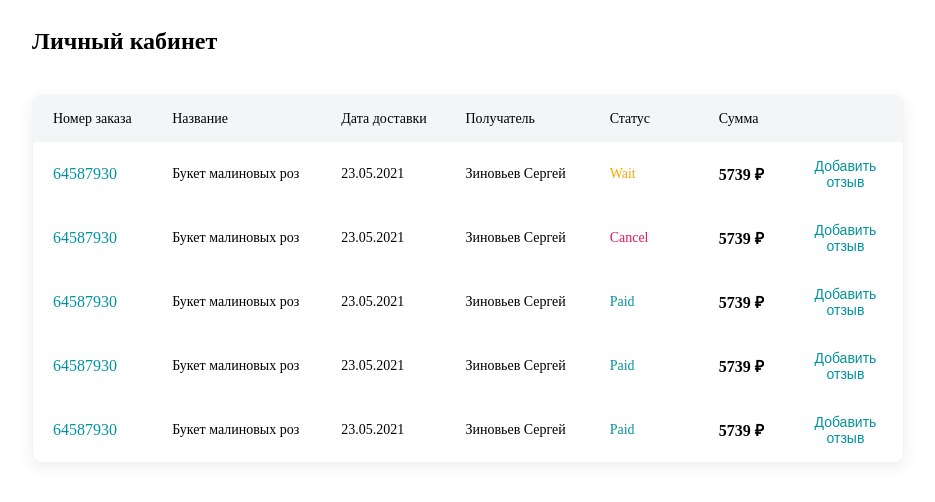
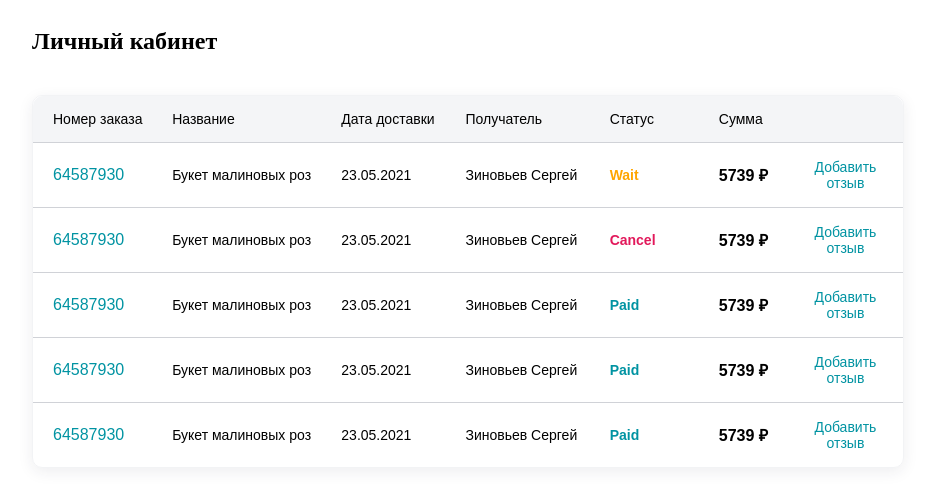
Before and after one commit to Makasey/constructor, an Angular app: page / in a window 1280 px wide. Shown: the top 502 px of the page, without its empty margins (173-1108 px from the left). Built offline with nearby package versions, Linux system fonts and the light colour scheme.

Commit message:
Fixed style orders_component

```diff
--- a/src/app/components/orders/orders.component.scss
+++ b/src/app/components/orders/orders.component.scss
@@ -23,7 +23,7 @@
       border: 1px solid #F2F3F5;
       box-shadow: 0 4px 15px rgba(34, 42, 70, 0.08);
       border-radius: 10px;
-
+      font-family: "TT Norms Regular", sans-serif;
 
       .lz-table-row {
         display: flex;
@@ -31,15 +31,21 @@
         align-items: center;
         padding: 15px 20px;
         gap: 5px;
+        border-top: 1px solid #D0D2D7;
 
         &.head {
           background-color: #F4F5F7;
           border-radius: 10px 10px 0 0;
+          border-top: none;
 
           .purchase_id {
             font-weight: 400;
             font-size: 14px;
             color: black;
+          }
+
+          .purchase_status {
+            font-weight: 400;
           }
 
           .purchase_amount {
@@ -62,7 +68,7 @@
           color: #0093A2;
         }
 
-        .purchase_name, .purchase_delivery_date, .purchase_recipient, .purchase_status, .purchase_review {
+        .purchase_name, .purchase_delivery_date, .purchase_recipient, .purchase_review {
           width: 100%;
           font-weight: 400;
           font-size: 14px;
@@ -81,6 +87,9 @@
         }
 
         .purchase_status {
+          width: 100%;
+          font-weight: 700;
+          font-size: 14px;
           max-width: 80px;
         }
 
```
